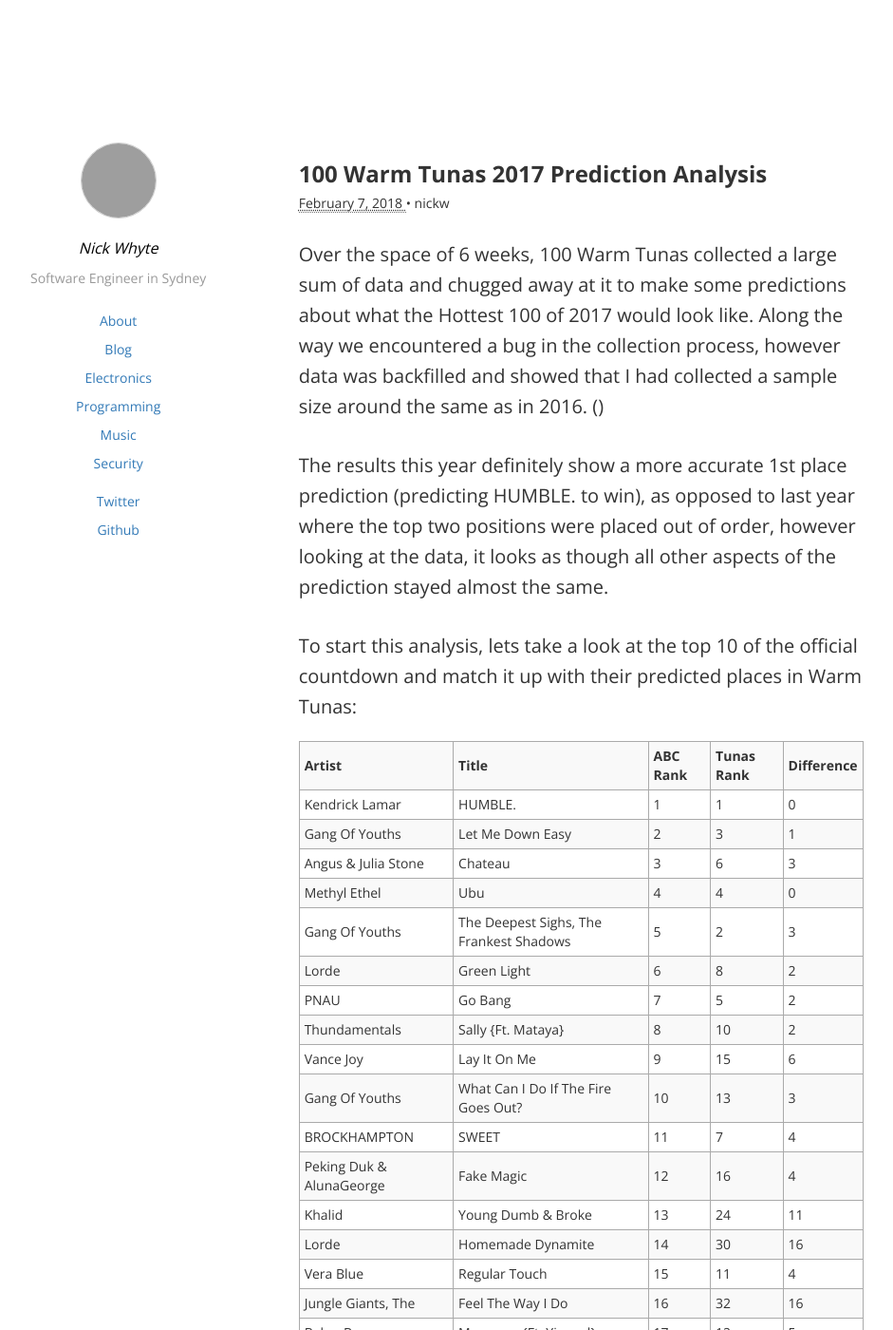
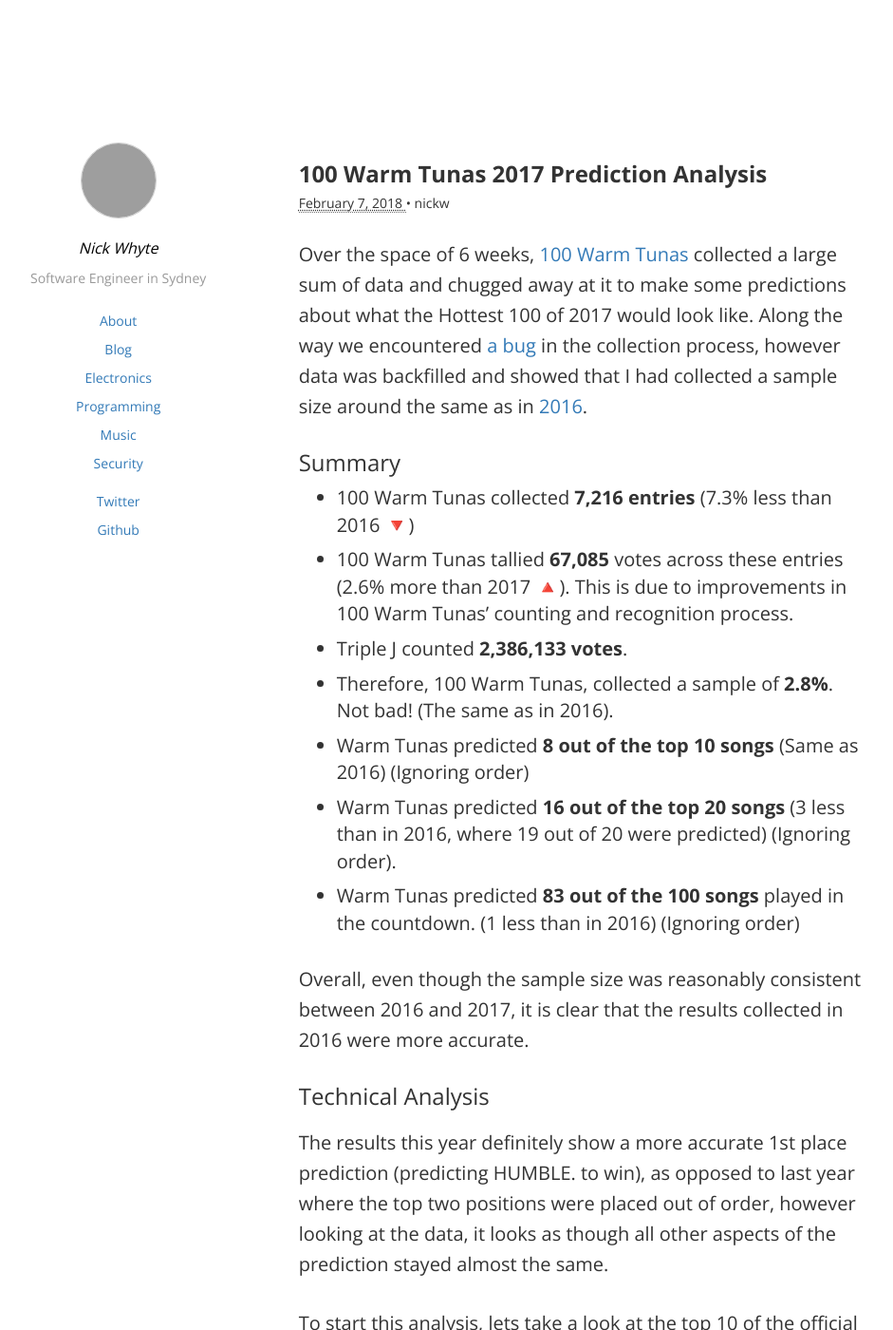
Before and after one commit to nickw444/nickw444.github.io, a Jekyll site: the page built from _posts/2018-02-07-100-warm-tunas-2017-analysis.md, in a window 1280 px wide and 1400 px high. Shown: the whole window at 95% size, without its empty margins (142-1083 px from the left). Built offline with Jekyll 4.4.1, drawn with Linux system fonts in a browser that asks for light colours; some of the changed text lies outside the part shown; grey boxes are pictures that could not be loaded.

Commit message:
finish 100 warm tunas blog post

```diff
--- a/_posts/2018-02-07-100-warm-tunas-2017-analysis.md
+++ b/_posts/2018-02-07-100-warm-tunas-2017-analysis.md
@@ -8,7 +8,21 @@
   - Programming
 ---
 
-Over the space of 6 weeks, 100 Warm Tunas collected a large sum of data and chugged away at it to make some predictions about what the Hottest 100 of 2017 would look like. Along the way we encountered a bug in the collection process, however data was backfilled and showed that I had collected a sample size around the same as in 2016. ()
+Over the space of 6 weeks, [100 Warm Tunas](https://100-warm-tunas.nickwhyte.com/2017/) collected a large sum of data and chugged away at it to make some predictions about what the Hottest 100 of 2017 would look like. Along the way we encountered [a bug](http://127.0.0.1:4000/post/2018/100-warm-tunas-2017-update/) in the collection process, however data was backfilled and showed that I had collected a sample size around the same as in [2016](https://100-warm-tunas.nickwhyte.com/2016/).
+
+### Summary
+
+- 100 Warm Tunas collected **7,216 entries** (7.3% less than 2016 🔻)
+- 100 Warm Tunas tallied **67,085** votes across these entries (2.6% more than 2017 🔺). This is due to improvements in 100 Warm Tunas' counting and recognition process.
+- Triple J counted **2,386,133 votes**.
+- Therefore, 100 Warm Tunas, collected a sample of **2.8%**. Not bad! (The same as in 2016).
+- Warm Tunas predicted **8 out of the top 10 songs** (Same as 2016) (Ignoring order)
+- Warm Tunas predicted **16 out of the top 20 songs** (3 less than in 2016, where 19 out of 20 were predicted) (Ignoring order).
+- Warm Tunas predicted **83 out of the 100 songs** played in the countdown. (1 less than in 2016) (Ignoring order)
+
+Overall, even though the sample size was reasonably consistent between 2016 and 2017, it is clear that the results collected in 2016 were more accurate.
+
+### Technical Analysis
 
 The results this year definitely show a more accurate 1st place prediction (predicting HUMBLE. to win), as opposed to last year where the top two positions were placed out of order, however looking at the data, it looks as though all other aspects of the prediction stayed almost the same.
 
@@ -57,9 +71,25 @@
 
   - The average error for the top ten ranks was `2.2` positions (an increase from 2016's `1.9` positions)
   - Warm Tunas predicted **8 out of the top 10 songs**
+  - Warm Tunas predicted **16 out of the top 20 songs**
   - Warm Tunas predicted **83 out of the 100 songs** played in the countdown.
 
 That's not a bad result at all!
+
+The average rank prediction error, grouped into divisions of 10 is provided below. It shows that it's difficult to predict where songs will place once you leave the top 50:
+
+| ABC Position | Warm Tunas Avg Error |
+| --- | --- |
+| 1-10 | 1.9000 |
+| 11-20 | 8.2000 |
+| 21-30 | 14.3000 |
+| 31-40 | 12.5000 |
+| 41-50 | 15.2000 |
+| 51-60 | 24.7000 |
+| 61-70 | 18.2000 |
+| 71-80 | 29.9000 |
+| 81-90 | 34.1000 |
+| 91-100 | 29.5000 |
 
 To compare Warm Tuna's predictions vs actual rankings, a scatter plot has been provided below. We can see as we get
 closer to rank 1, the 100 Warm Tunas prediction gets better and converges upon the actual rankings played out on the day.
@@ -68,6 +98,6 @@
     <iframe width="640" height="480" frameborder="0" scrolling="no" src="//plot.ly/~nickw444/3.embed"></iframe>
 </div>
 
-Fortunately this year around, 100 Warm Tunas was able to successfully predict the winner of the countdown. The reason this prediction was able to be made was because the sample collected clearly indicated HUMBLE. as an outlier. – an entire 5% higher than the next track, predicted to place 2nd.
+Fortunately this year around, 100 Warm Tunas was able to successfully predict the winner of the countdown. The reason this prediction was able to be made was because the sample collected clearly indicated *HUMBLE.* as an outlier. – an entire 5% higher than the next track, predicted to place 2nd.
 
 Anyway, that's a wrap. See you later this year for 100 Warm Tunas 2018 edition!
```
Also changed, not shown: Gemfile (added, +13 -0 lines), Gemfile.lock (added).
